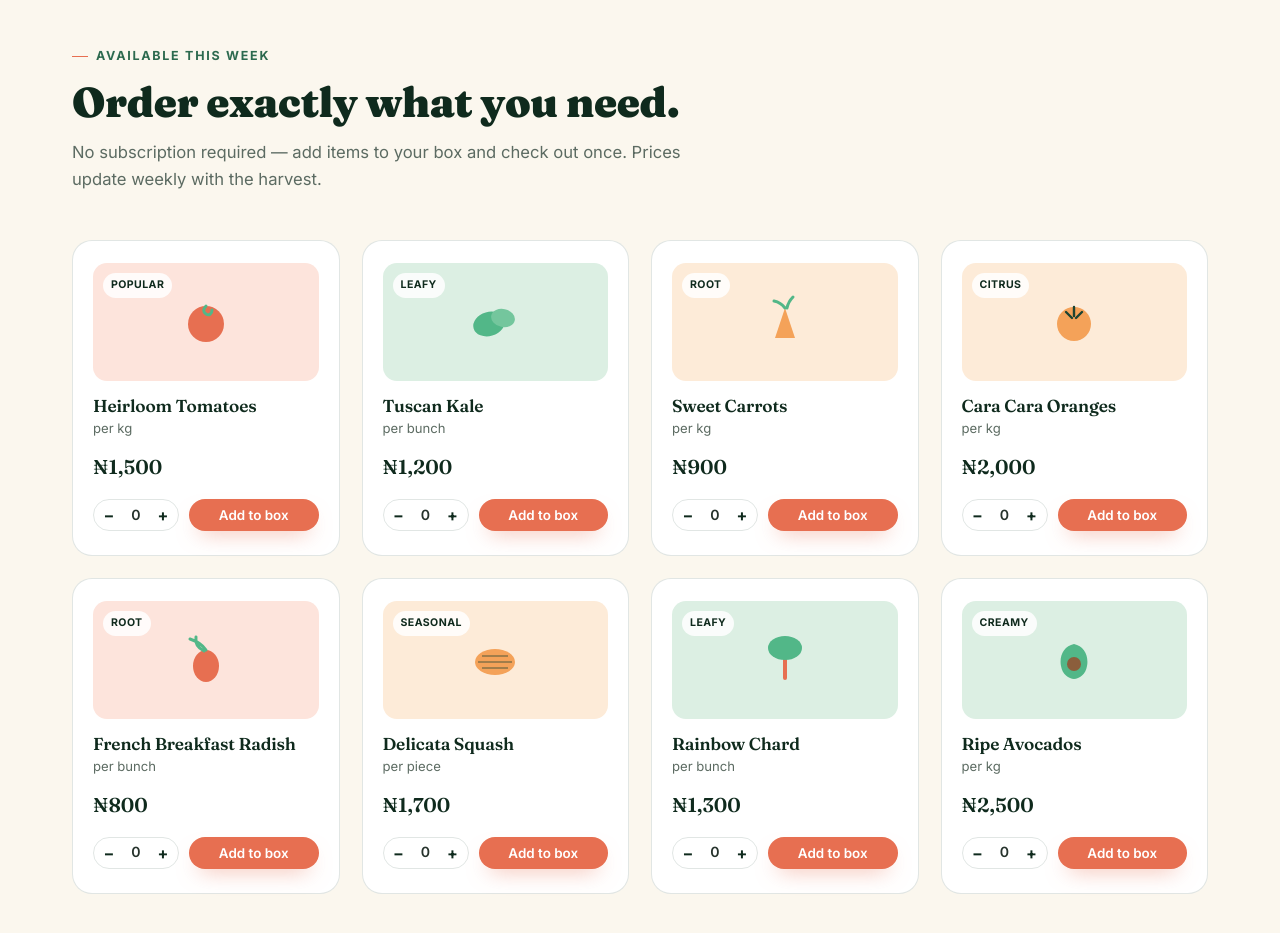
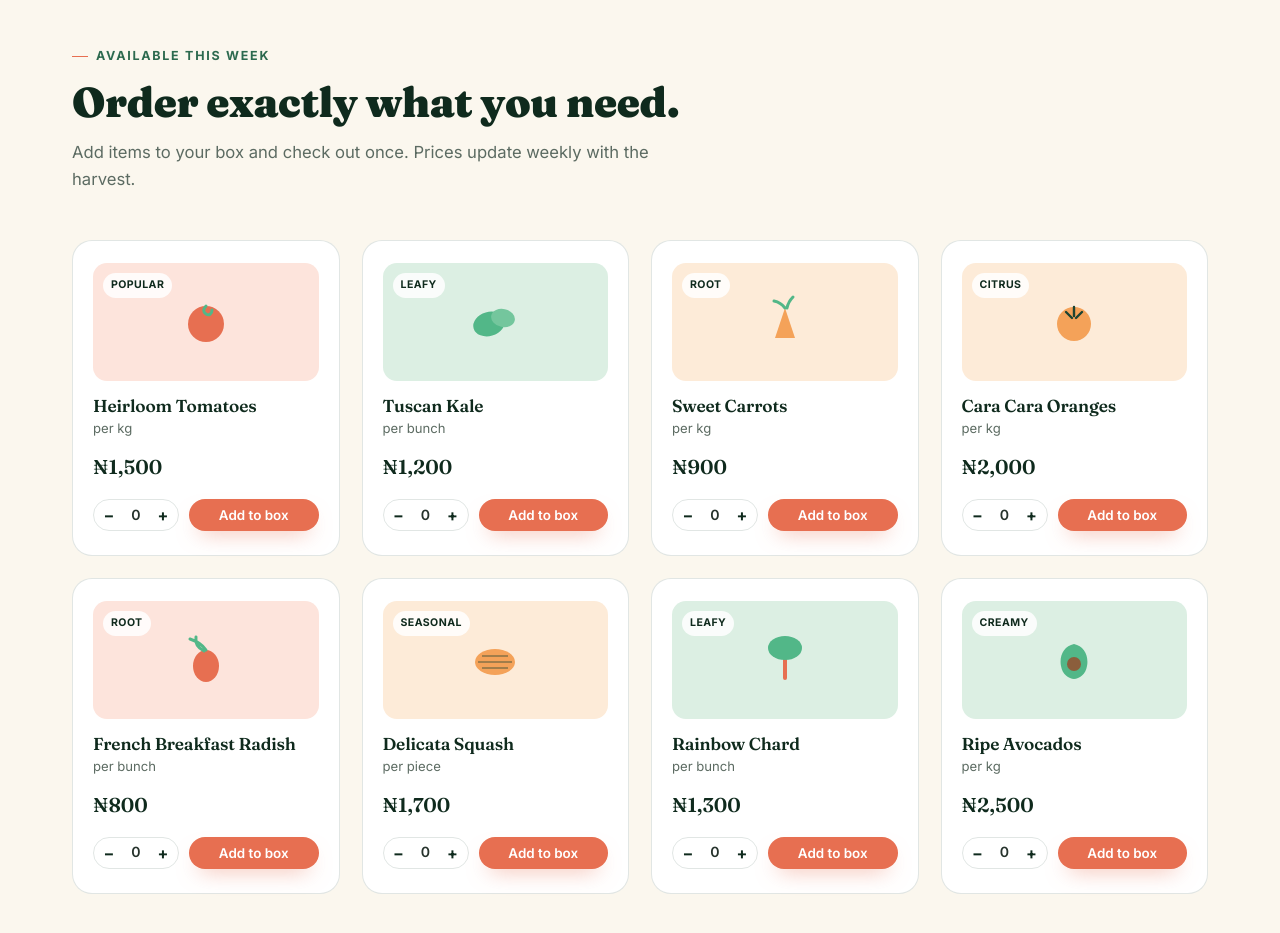
Before and after one commit to elkamcyspeaks/harvest, a plain HTML site: page index.html in a window 1280 px wide. Shown: the part 860-1793 px from the top of the page. Drawn offline with Linux system fonts and the light colour scheme.

Commit message:
Update index.html

```diff
--- a/index.html
+++ b/index.html
@@ -566,7 +566,7 @@
         <div class="head-row">
           <h2>Order exactly what you need.</h2>
         </div>
-        <p>No subscription required — add items to your box and check out once. Prices update weekly with the harvest.</p>
+        <p>Add items to your box and check out once. Prices update weekly with the harvest.</p>
       </div>
 
       <div class="product-grid" id="productGrid"><!-- rendered by JS --></div>
```
